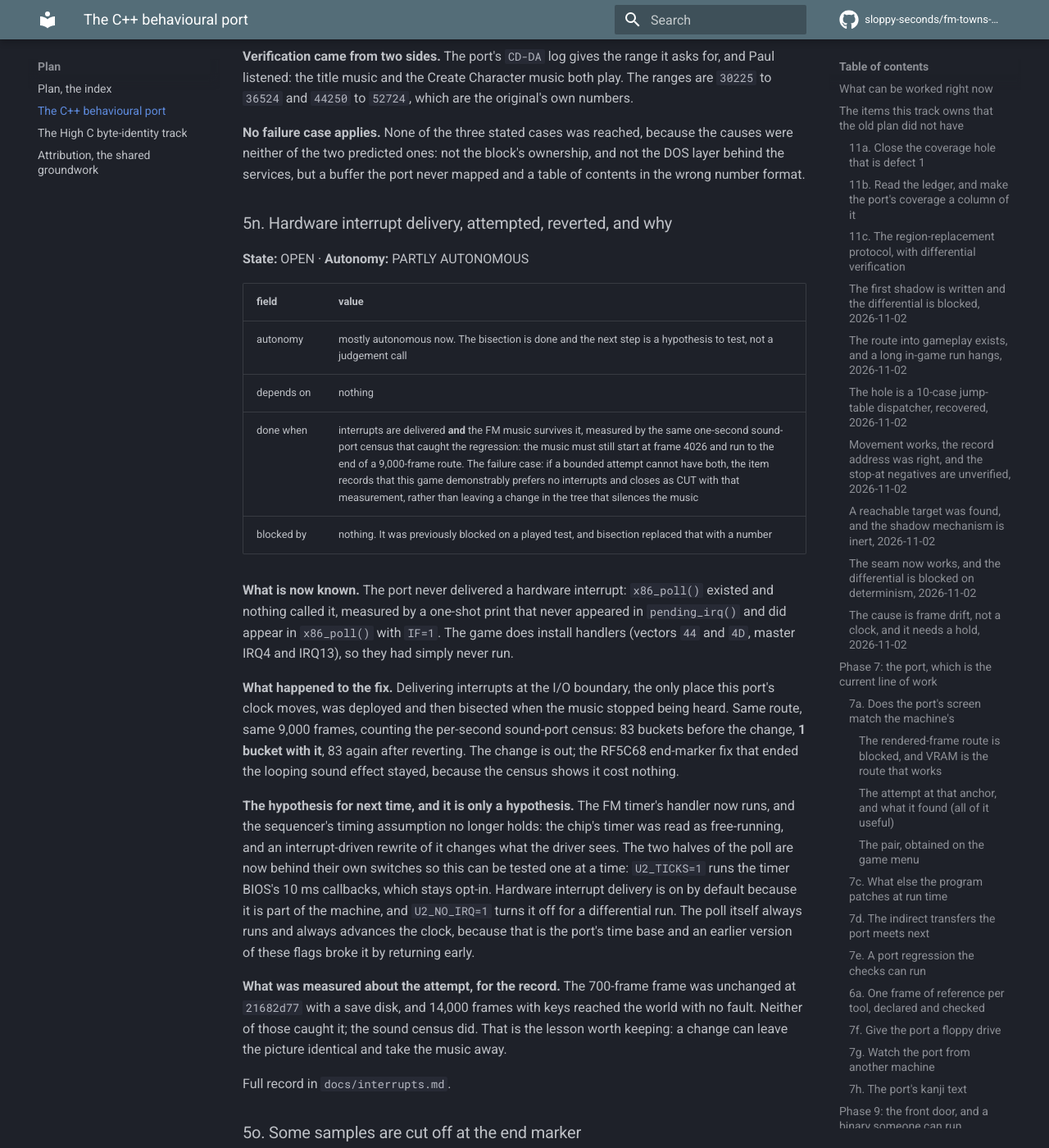
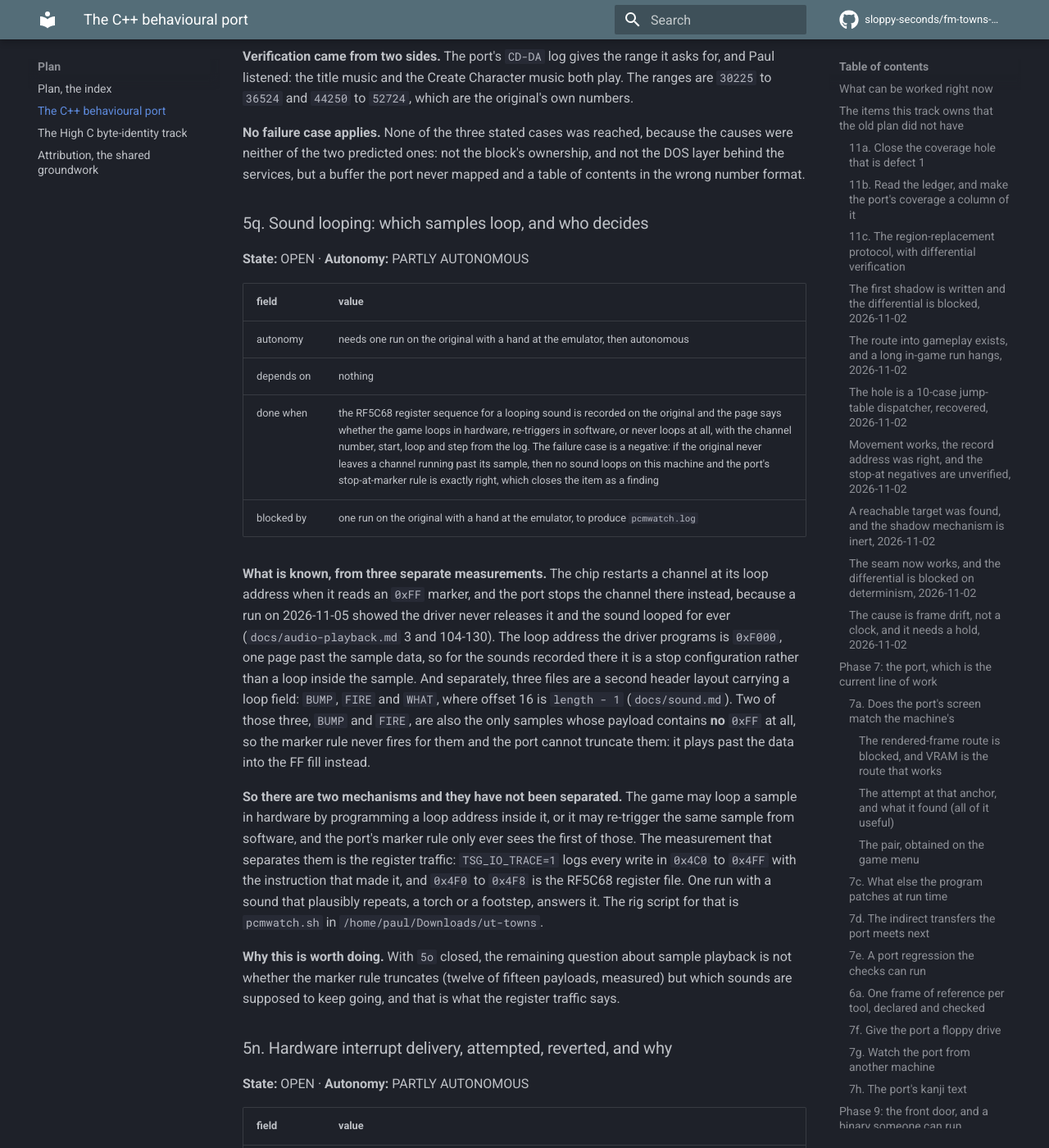
Before and after one commit to sloppy-seconds/fm-towns-ultima, an MkDocs documentation site: the page built from docs/plan-port.md, in a window 1280 px wide and 1400 px high, scrolled down 58028 px. Shown: the whole window at 82% size. Built offline with MkDocs 1.6.1 and Material for MkDocs 9.7.7, drawn with Linux system fonts in a browser that asks for light colours; comment, search, counter and statistics services are not loaded.

Commit message:
plan 5q: sound looping, and the instrument that separates the two mechanisms
Opened as an item rather than guessed at, because the records already disagree about what looping
means here and the disagreement is between two real mechanisms.

The chip restarts a channel at its loop address on an 0xFF marker, and the port stops the channel
there instead, measured on 2026-11-05: the driver never releases it and the sound loops for ever.
The loop address the driver programs is 0xF000, one page past the data, which is a stop
configuration rather than a loop inside the sample. Separately, three files are a second header
layout carrying a loop field, BUMP, FIRE and WHAT, and two of those are the only samples whose
payload holds no 0xFF at all, so the marker rule cannot truncate them at all.

So the game may loop in hardware or re-trigger in software, and the marker rule only ever sees the
first. The register traffic separates them, and TSG_IO_TRACE already logs 0x4C0 to 0x4FF with the
instruction. pcmwatch.sh is the rig script for it, listed in docs/tsugaru-fork.md with the other
four, and its header carries the port's own RF5C68 register map so the log can be read without
rediscovering which port is which.

Needs one run with a hand at the emulator; everything after that is autonomous.

```diff
--- a/docs/plan-port.md
+++ b/docs/plan-port.md
@@ -1834,6 +1834,34 @@ Create Character music both play. The ranges are `30225` to `36524` and `44250`
 block's ownership, and not the DOS layer behind the services, but a buffer the port never mapped and a table of contents in the wrong number
 format.
 
+### 5q. Sound looping: which samples loop, and who decides
+
+**State:** OPEN · **Autonomy:** PARTLY AUTONOMOUS
+
+| field | value |
+|---|---|
+| autonomy | needs one run on the original with a hand at the emulator, then autonomous |
+| depends on | nothing |
+| done when | the RF5C68 register sequence for a looping sound is recorded on the original and the page says whether the game loops in hardware, re-triggers in software, or never loops at all, with the channel number, start, loop and step from the log. The failure case is a negative: if the original never leaves a channel running past its sample, then no sound loops on this machine and the port's stop-at-marker rule is exactly right, which closes the item as a finding |
+| blocked by | one run on the original with a hand at the emulator, to produce `pcmwatch.log` |
+
+**What is known, from three separate measurements.** The chip restarts a channel at its loop address when it reads an `0xFF` marker, and the
+port stops the channel there instead, because a run on 2026-11-05 showed the driver never releases it and the sound looped for ever
+(`docs/audio-playback.md` 3 and 104-130). The loop address the driver programs is `0xF000`, one page past the sample data, so for the
+sounds recorded there it is a stop configuration rather than a loop inside the sample. And separately, three files are a second header
+layout carrying a loop field: `BUMP`, `FIRE` and `WHAT`, where offset 16 is `length - 1` (`docs/sound.md`). Two of those three, `BUMP`
+and `FIRE`, are also the only samples whose payload contains **no** `0xFF` at all, so the marker rule never fires for them and the port
+cannot truncate them: it plays past the data into the FF fill instead.
+
+**So there are two mechanisms and they have not been separated.** The game may loop a sample in hardware by programming a loop address
+inside it, or it may re-trigger the same sample from software, and the port's marker rule only ever sees the first of those. The
+measurement that separates them is the register traffic: `TSG_IO_TRACE=1` logs every write in `0x4C0` to `0x4FF` with the instruction
+that made it, and `0x4F0` to `0x4F8` is the RF5C68 register file. One run with a sound that plausibly repeats, a torch or a footstep,
+answers it. The rig script for that is `pcmwatch.sh` in `/home/paul/Downloads/ut-towns`.
+
+**Why this is worth doing.** With `5o` closed, the remaining question about sample playback is not whether the marker rule truncates
+(twelve of fifteen payloads, measured) but which sounds are supposed to keep going, and that is what the register traffic says.
+
 ### 5n. Hardware interrupt delivery, attempted, reverted, and why
 
 **State:** OPEN · **Autonomy:** PARTLY AUTONOMOUS
```
Also changed, not shown: docs/tsugaru-fork.md (+1 -0 lines).
